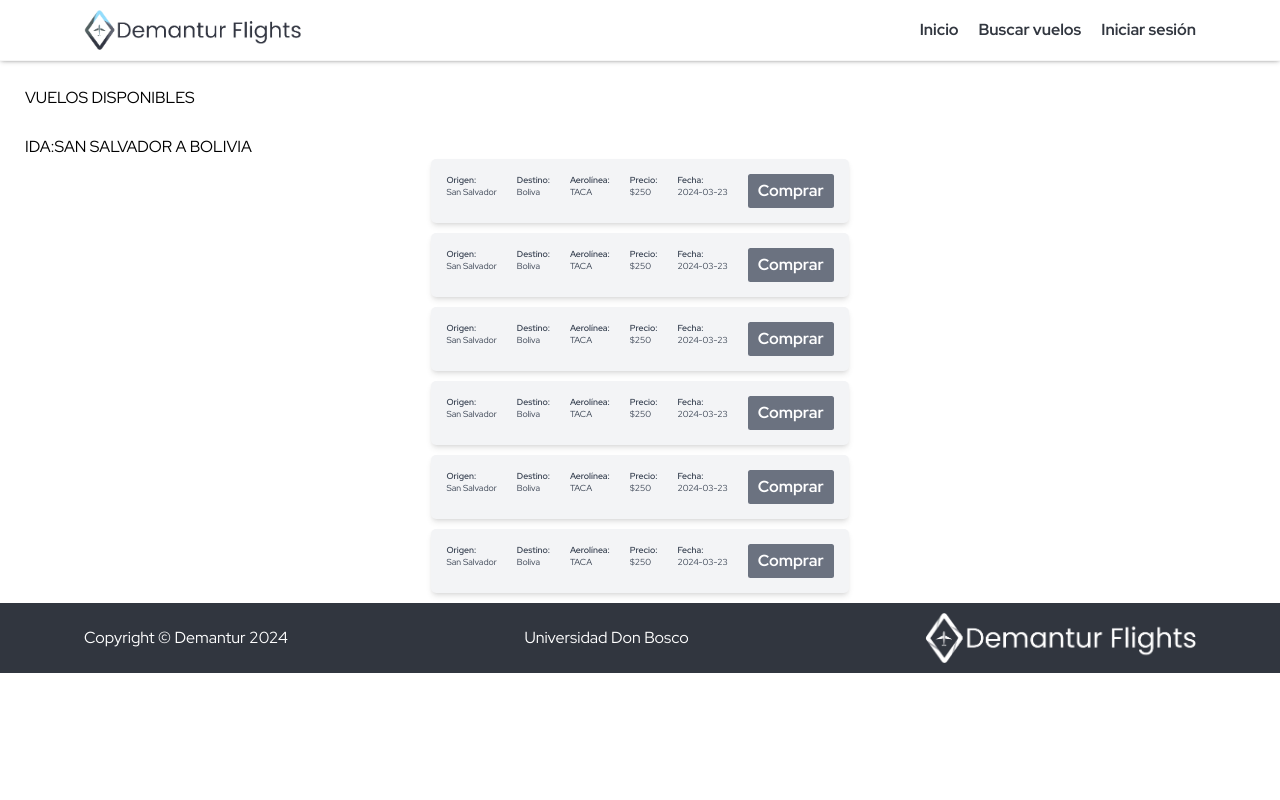
After one commit to Javithor360/demantur-flights, a PHP site: page /Vuelos.php in a window 1280 px wide. The commit adds this page. Run offline with PHP 8.4, Linux system fonts and the light colour scheme; some libraries are stand-ins or nearby versions.

Commit message:
Buscador y vuelos

```diff
--- /dev/null
+++ b/pages/Vuelos.php
@@ -0,0 +1,173 @@
+<html lang="en">
+
+<?php
+    $title = "Vuelos";
+    $arg="<link rel='stylesheet' href='../src/css/vuelos.css'>";
+
+    require_once(__DIR__."/../components/headContent.php");
+?>
+
+<body>
+    <?php include_once(__DIR__."/../components/navbar.php") ?>
+    <main class="main-container">
+    <p class="uppercase mx-10 mt-10">Vuelos Disponibles</p>
+    <p class="uppercase mx-10 mt-10">Ida:San Salvador a Bolivia</p>
+   <Section class="main-deal">
+    <div class="flex-col">
+    <div class="flex bg-gray-100 dark:bg-gray-800 rounded-lg p-6 shadow-md mb-4">
+    <div class="mr-8">
+        <p class="text-sm text-gray-700 dark:text-gray-300 font-semibold">Origen:</p>
+        <p class="text-sm text-gray-700 dark:text-gray-300">San Salvador</p>
+    </div>
+    <div class="mr-8">
+        <p class="text-sm text-gray-700 dark:text-gray-300 font-semibold">Destino:</p>
+        <p class="text-sm text-gray-700 dark:text-gray-300">Boliva</p>
+    </div>
+    <div class="mr-8">
+        <p class="text-sm text-gray-700 dark:text-gray-300 font-semibold">Aerolínea:</p>
+        <p class="text-sm text-gray-700 dark:text-gray-300">TACA</p>
+    </div>
+    <div class="mr-8">
+        <p class="text-sm text-gray-700 dark:text-gray-300 font-semibold">Precio:</p>
+        <p class="text-sm text-gray-700 dark:text-gray-300">$250</p>
+    </div>
+    <div class="mr-8">
+        <p class="text-sm text-gray-700 dark:text-gray-300 font-semibold">Fecha:</p>
+        <p class="text-sm text-gray-700 dark:text-gray-300">2024-03-23</p>
+    </div>
+    <a href="PassengersForm.php" class=" bg-gray-500 text-white font-bold py-2 px-4 rounded transition duration-300 ease-in-out hover:bg-gray-700 hover:text-white">Comprar</a>
+</div>
+<!--VUELO-->
+<div class="flex bg-gray-100 dark:bg-gray-800 rounded-lg p-6 shadow-md mb-4">
+    <div class="mr-8">
+        <p class="text-sm text-gray-700 dark:text-gray-300 font-semibold">Origen:</p>
+        <p class="text-sm text-gray-700 dark:text-gray-300">San Salvador</p>
+    </div>
+    <div class="mr-8">
+        <p class="text-sm text-gray-700 dark:text-gray-300 font-semibold">Destino:</p>
+        <p class="text-sm text-gray-700 dark:text-gray-300">Boliva</p>
+    </div>
+    <div class="mr-8">
+        <p class="text-sm text-gray-700 dark:text-gray-300 font-semibold">Aerolínea:</p>
+        <p class="text-sm text-gray-700 dark:text-gray-300">TACA</p>
+    </div>
+    <div class="mr-8">
+        <p class="text-sm text-gray-700 dark:text-gray-300 font-semibold">Precio:</p>
+        <p class="text-sm text-gray-700 dark:text-gray-300">$250</p>
+    </div>
+    <div class="mr-8">
+        <p class="text-sm text-gray-700 dark:text-gray-300 font-semibold">Fecha:</p>
+        <p class="text-sm text-gray-700 dark:text-gray-300">2024-03-23</p>
+    </div>
+    <a href="PassengersForm.php" class=" bg-gray-500 text-white font-bold py-2 px-4 rounded transition duration-300 ease-in-out hover:bg-gray-700 hover:text-white">Comprar</a>
+</div>
+<!--VUELO-->
+<div class="flex bg-gray-100 dark:bg-gray-800 rounded-lg p-6 shadow-md mb-4">
+    <div class="mr-8">
+        <p class="text-sm text-gray-700 dark:text-gray-300 font-semibold">Origen:</p>
+        <p class="text-sm text-gray-700 dark:text-gray-300">San Salvador</p>
+    </div>
+    <div class="mr-8">
+        <p class="text-sm text-gray-700 dark:text-gray-300 font-semibold">Destino:</p>
+        <p class="text-sm text-gray-700 dark:text-gray-300">Boliva</p>
+    </div>
+    <div class="mr-8">
+        <p class="text-sm text-gray-700 dark:text-gray-300 font-semibold">Aerolínea:</p>
+        <p class="text-sm text-gray-700 dark:text-gray-300">TACA</p>
+    </div>
+    <div class="mr-8">
+        <p class="text-sm text-gray-700 dark:text-gray-300 font-semibold">Precio:</p>
+        <p class="text-sm text-gray-700 dark:text-gray-300">$250</p>
+    </div>
+    <div class="mr-8">
+        <p class="text-sm text-gray-700 dark:text-gray-300 font-semibold">Fecha:</p>
+        <p class="text-sm text-gray-700 dark:text-gray-300">2024-03-23</p>
+    </div>
+    <a href="PassengersForm.php" class=" bg-gray-500 text-white font-bold py-2 px-4 rounded transition duration-300 ease-in-out hover:bg-gray-700 hover:text-white">Comprar</a>
+</div>
+<!--VUELO-->
+<div class="flex bg-gray-100 dark:bg-gray-800 rounded-lg p-6 shadow-md mb-4">
+    <div class="mr-8">
+        <p class="text-sm text-gray-700 dark:text-gray-300 font-semibold">Origen:</p>
+        <p class="text-sm text-gray-700 dark:text-gray-300">San Salvador</p>
+    </div>
+    <div class="mr-8">
+        <p class="text-sm text-gray-700 dark:text-gray-300 font-semibold">Destino:</p>
+        <p class="text-sm text-gray-700 dark:text-gray-300">Boliva</p>
+    </div>
+    <div class="mr-8">
+        <p class="text-sm text-gray-700 dark:text-gray-300 font-semibold">Aerolínea:</p>
+        <p class="text-sm text-gray-700 dark:text-gray-300">TACA</p>
+    </div>
+    <div class="mr-8">
+        <p class="text-sm text-gray-700 dark:text-gray-300 font-semibold">Precio:</p>
+        <p class="text-sm text-gray-700 dark:text-gray-300">$250</p>
+    </div>
+    <div class="mr-8">
+        <p class="text-sm text-gray-700 dark:text-gray-300 font-semibold">Fecha:</p>
+        <p class="text-sm text-gray-700 dark:text-gray-300">2024-03-23</p>
+    </div>
+    <a href="PassengersForm.php" class=" bg-gray-500 text-white font-bold py-2 px-4 rounded transition duration-300 ease-in-out hover:bg-gray-700 hover:text-white">Comprar</a>
+</div>
+<!--VUELO-->
+<div class="flex bg-gray-100 dark:bg-gray-800 rounded-lg p-6 shadow-md mb-4">
+    <div class="mr-8">
+        <p class="text-sm text-gray-700 dark:text-gray-300 font-semibold">Origen:</p>
+        <p class="text-sm text-gray-700 dark:text-gray-300">San Salvador</p>
+    </div>
+    <div class="mr-8">
+        <p class="text-sm text-gray-700 dark:text-gray-300 font-semibold">Destino:</p>
+        <p class="text-sm text-gray-700 dark:text-gray-300">Boliva</p>
+    </div>
+    <div class="mr-8">
+        <p class="text-sm text-gray-700 dark:text-gray-300 font-semibold">Aerolínea:</p>
+        <p class="text-sm text-gray-700 dark:text-gray-300">TACA</p>
+    </div>
+    <div class="mr-8">
+        <p class="text-sm text-gray-700 dark:text-gray-300 font-semibold">Precio:</p>
+        <p class="text-sm text-gray-700 dark:text-gray-300">$250</p>
+    </div>
+    <div class="mr-8">
+        <p class="text-sm text-gray-700 dark:text-gray-300 font-semibold">Fecha:</p>
+        <p class="text-sm text-gray-700 dark:text-gray-300">2024-03-23</p>
+    </div>
+    <a href="PassengersForm.php" class=" bg-gray-500 text-white font-bold py-2 px-4 rounded transition duration-300 ease-in-out hover:bg-gray-700 hover:text-white">Comprar</a>
+</div>
+<!--VUELO-->
+<div class="flex bg-gray-100 dark:bg-gray-800 rounded-lg p-6 shadow-md mb-4">
+    <div class="mr-8">
+        <p class="text-sm text-gray-700 dark:text-gray-300 font-semibold">Origen:</p>
+        <p class="text-sm text-gray-700 dark:text-gray-300">San Salvador</p>
+    </div>
+    <div class="mr-8">
+        <p class="text-sm text-gray-700 dark:text-gray-300 font-semibold">Destino:</p>
+        <p class="text-sm text-gray-700 dark:text-gray-300">Boliva</p>
+    </div>
+    <div class="mr-8">
+        <p class="text-sm text-gray-700 dark:text-gray-300 font-semibold">Aerolínea:</p>
+        <p class="text-sm text-gray-700 dark:text-gray-300">TACA</p>
+    </div>
+    <div class="mr-8">
+        <p class="text-sm text-gray-700 dark:text-gray-300 font-semibold">Precio:</p>
+        <p class="text-sm text-gray-700 dark:text-gray-300">$250</p>
+    </div>
+    <div class="mr-8">
+        <p class="text-sm text-gray-700 dark:text-gray-300 font-semibold">Fecha:</p>
+        <p class="text-sm text-gray-700 dark:text-gray-300">2024-03-23</p>
+    </div>
+    <a href="PassengersForm.php" class=" bg-gray-500 text-white font-bold py-2 px-4 rounded transition duration-300 ease-in-out hover:bg-gray-700 hover:text-white">Comprar</a>
+</div>
+</div>
+
+    </div>
+
+
+
+</Section>
+</main>
+
+
+    <?php include_once(__DIR__."/../components/footer.php") ?>
+</body>
+
+</html>
--- a/pages/index.php
+++ b/pages/index.php
@@ -12,9 +12,10 @@
         <section class="hero">
             <div class="hero-cont">
                 <h1>Buscar vuelo</h1>
-                <p>Aquí va el componente de búsqueda</p>
+                <?php include_once(__DIR__."/../components/search.php") ?>
             </div>
         </section>
+
 
         <section class="main-deal">
             <div class="main-deal-cont">
--- a/src/css/global_index.css
+++ b/src/css/global_index.css
@@ -36,6 +36,7 @@ body {
 .hero-cont {
     max-width: 800px;
     margin: 0 auto;
+    max-height: 900px;
 }
 
 .hero-cont h1 {
--- /dev/null
+++ b/src/css/vuelos.css
@@ -0,0 +1,26 @@
+@import url('https://fonts.googleapis.com/css2?family=Red+Hat+Display:ital,wght@0,300..900;1,300..900&display=swap');
+
+/* Paleta de Colores */
+:root {
+    --main: #76ABAE;
+    --sec: #EEEEEE;
+    --black: #222831;
+    --gray: #31363F;
+}
+
+/* Definiendo la equivalencia de 1rem = 10px */
+html {
+    font-size: 62.5%;
+}
+
+body {
+    font-size: 16px;
+    font-family: "Red Hat Display", sans-serif;
+}
+
+.main-deal {
+
+    justify-content: center;
+
+    margin: 0 auto;
+}
```
Also changed, not shown: components/search.php (added, +28 -0 lines).
